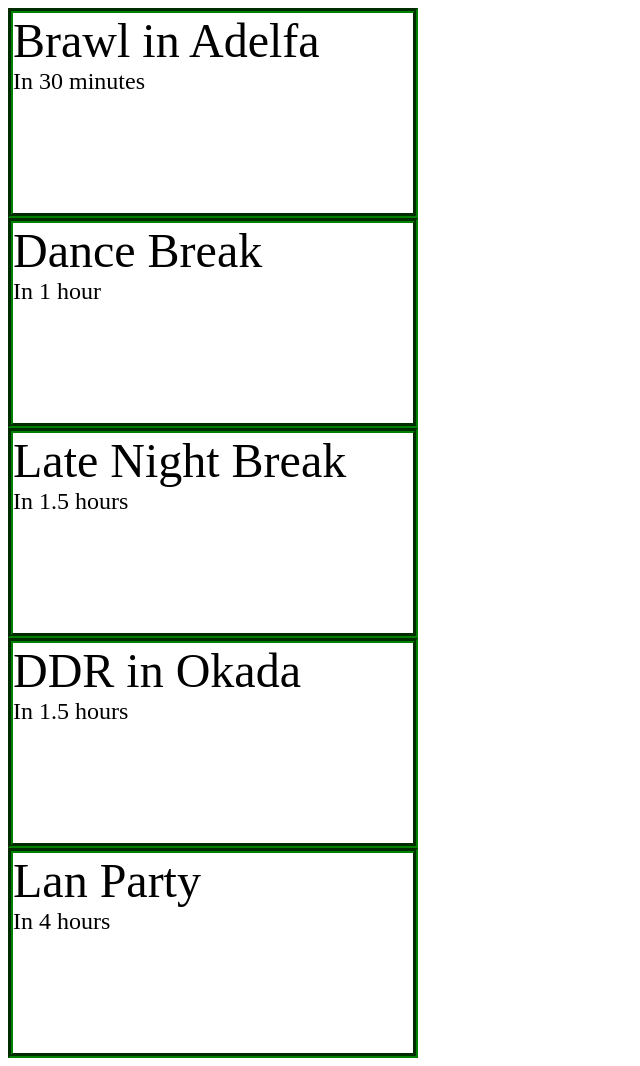
After one commit to khoshino/borednomore, a PHP site: page /events/eventsbytime.php in a window 1280 px wide. The commit adds this page. Shown: the whole page, without its empty margins (0-640 px from the left). Run offline with PHP 8.4, Linux system fonts and the light colour scheme.

Commit message:
added key pages from Isabelle and Tiphanie

```diff
--- /dev/null
+++ b/events/eventsbytime.php
@@ -0,0 +1,34 @@
+<html>
+<body>
+ <div class="event-block" style="height:200px;width:400px;border-style:groove; border-width:5px; border-color:green">
+  <div class="event-block-title" style="font-size:48px">Brawl in Adelfa</div>
+  <div class="event-block-time" style="font-size:24px">In 30 minutes</div>
+  <div class="event-block-location"></div>
+  <div class="event-block-type"></div>
+ </div>
+ <div class="event-block" style="height:200px;width:400px;border-style:groove; border-width:5px; border-color:green">
+  <div class="event-block-title" style="font-size:48px">Dance Break</div>
+  <div class="event-block-time" style="font-size:24px">In 1 hour</div>
+  <div class="event-block-location"></div>
+  <div class="event-block-type"></div>
+ </div>
+ <div class="event-block" style="height:200px;width:400px;border-style:groove; border-width:5px; border-color:green">
+  <div class="event-block-title" style="font-size:48px">Late Night Break</div>
+  <div class="event-block-time" style="font-size:24px">In 1.5 hours</div>
+  <div class="event-block-location"></div>
+  <div class="event-block-type"></div>
+ </div>
+ <div class="event-block" style="height:200px;width:400px;border-style:groove; border-width:5px; border-color:green">
+  <div class="event-block-title" style="font-size:48px">DDR in Okada</div>
+  <div class="event-block-time" style="font-size:24px">In 1.5 hours</div>
+  <div class="event-block-location"></div>
+  <div class="event-block-type"></div>
+ </div>
+ <div class="event-block" style="height:200px;width:400px;border-style:groove; border-width:5px; border-color:green">
+  <div class="event-block-title" style="font-size:48px">Lan Party</div>
+  <div class="event-block-time" style="font-size:24px">In 4 hours</div>
+  <div class="event-block-location"></div>
+  <div class="event-block-type"></div>
+ </div>
+</body>
+</html>
```
Also changed, not shown: create/create_event.php (added, +27 -0 lines), create/create_event_type.php (added, +34 -0 lines), events/events.php (added, +41 -0 lines), index.php (+7 -5 lines), mine/index.php (added, +24 -0 lines).
